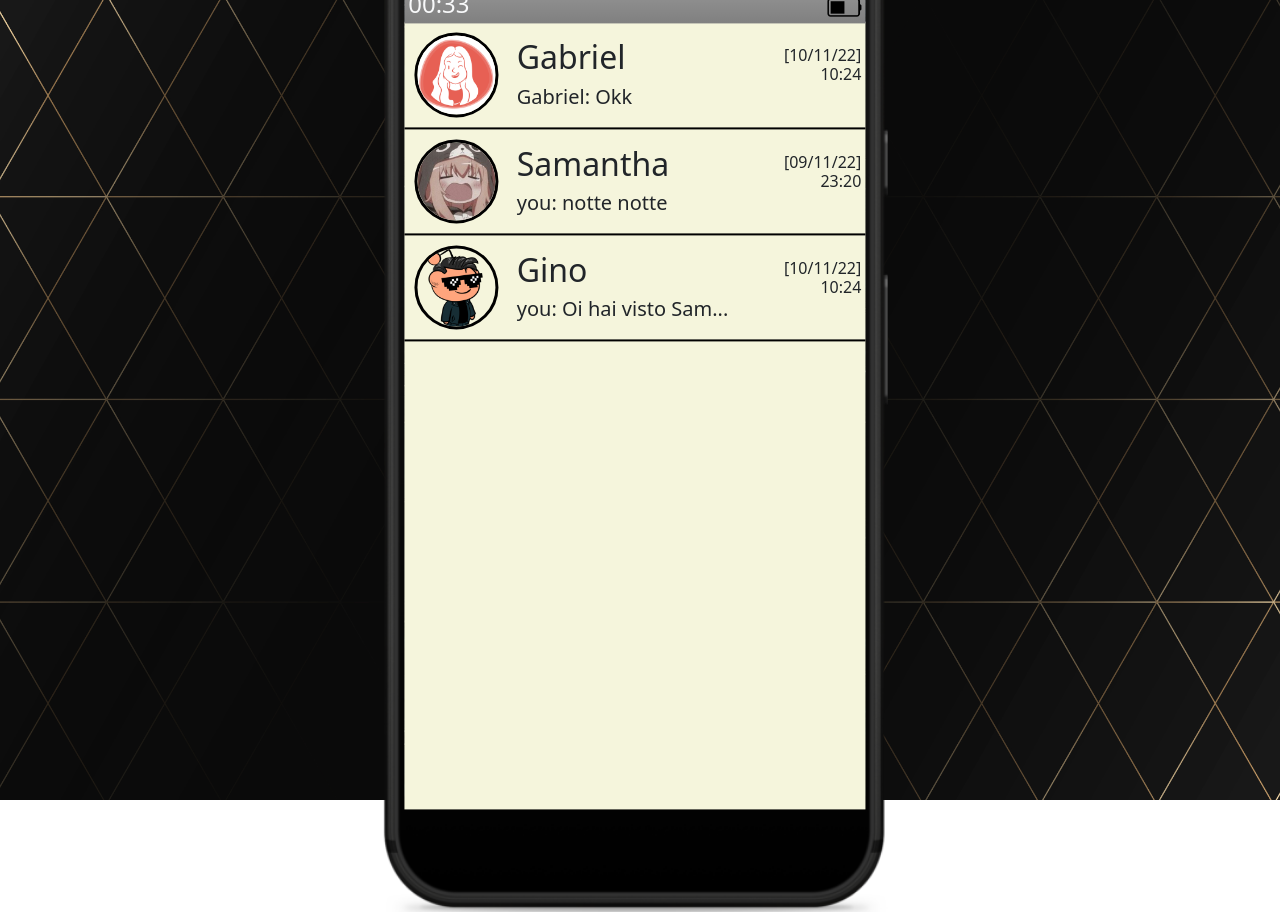
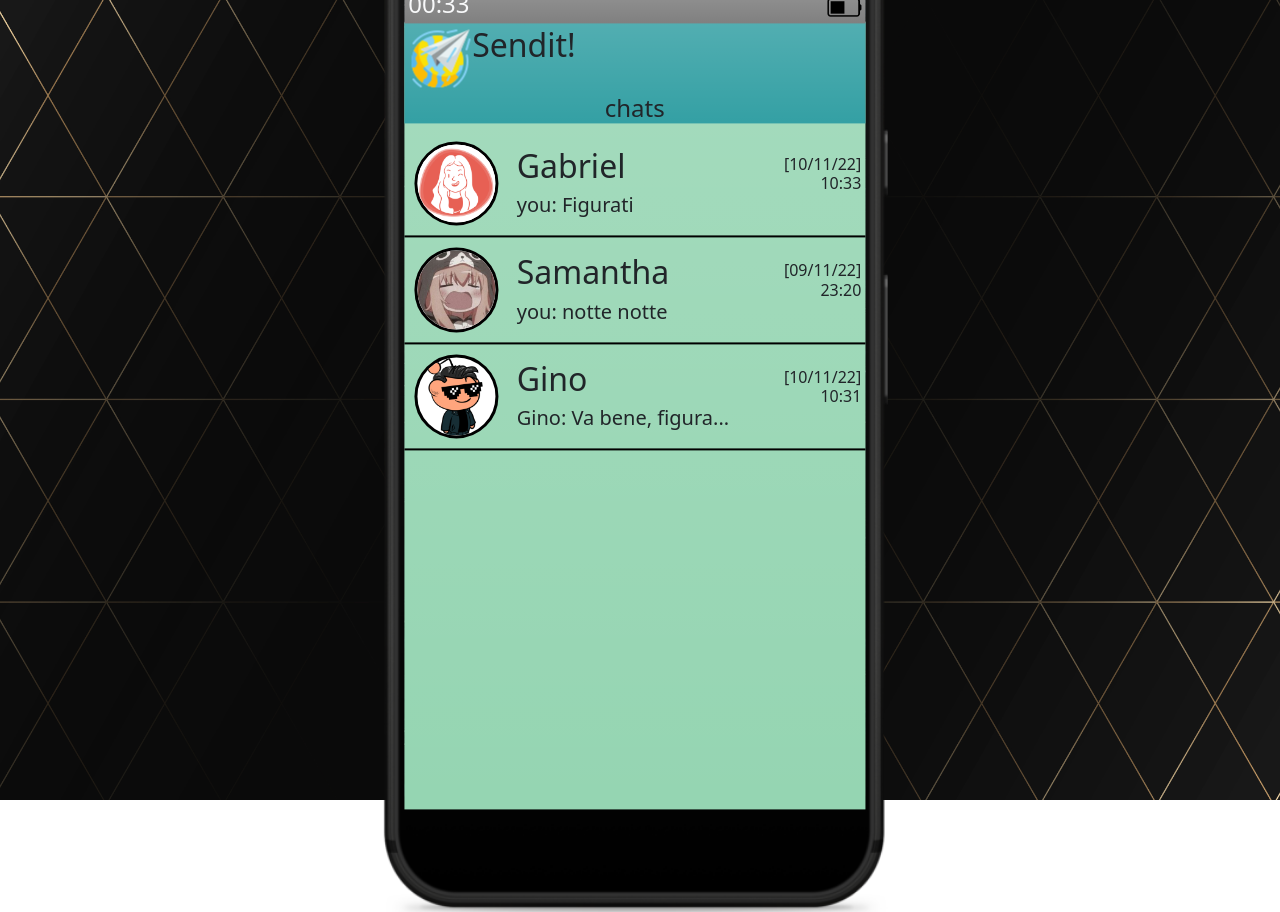
Before and after one commit to Malin18-SU/Malin18-SU.github.io, a PHP site: page /Siti/Progetto_Whatsapp/index.html in a window 1280 px wide. Run offline with PHP 8.4, Linux system fonts and the light colour scheme.

Commit message:
update of json and more

```diff
--- a/Siti/Progetto_Whatsapp/chats.json
+++ b/Siti/Progetto_Whatsapp/chats.json
@@ -31,6 +31,30 @@
         "sender" : "Gabriel",
         "time" : "[10/11/22] 10:24",
         "content" : "Okk"
+      },
+      {
+        "id" : 6,
+        "sender" : "Gabriel",
+        "time" : "[10/11/22] 10:31",
+        "content" : "Aggiornamenti?"
+      },
+      {
+        "id" : 7,
+        "sender" : "you",
+        "time" : "[10/11/22] 10:32",
+        "content" : "Gino ha detto che è andata dallo zio, non so"
+      },
+      {
+        "id" : 8,
+        "sender" : "Gabriel",
+        "time" : "[10/11/22] 10:32",
+        "content" : "Cosa? Davvero? Grazie mille"
+      },
+      {
+        "id" : 9,
+        "sender" : "you",
+        "time" : "[10/11/22] 10:33",
+        "content" : "Figurati"
       }
     ]
   },
@@ -52,7 +76,38 @@
         "sender" : "you",
         "time" : "[10/11/22] 10:24",
         "content" : "Oi hai visto Samantha per caso?"
-      }]
+      },
+        {
+          "id" : 2,
+          "sender" : "Gino",
+          "time" : "[10/11/22] 10:27",
+          "content" : "Oh ei, ciao!"
+        },
+        {
+          "id" : 3,
+          "sender" : "Gino",
+          "time" : "[10/11/22] 10:27",
+          "content" : "Guarda, ieri sera mi ha detto che andava dallo zio Franco per qualche giorno"
+        },
+        {
+          "id" : 4,
+          "sender" : "Gino",
+          "time" : "[10/11/22] 10:28",
+          "content" : "Perché?"
+        },
+        {
+          "id" : 5,
+          "sender" : "you",
+          "time" : "[10/11/22] 10:30",
+          "content" : "Ah ok, no nulla non mi risponde ai messaggi, grazie"
+        }
+      ,{
+          "id" : 6,
+          "sender" : "Gino",
+          "time" : "[10/11/22] 10:31",
+          "image" : "images/ex.png",
+          "content" : "Va bene, figurati! Ci sentiamo"
+        }]
     }
   ]
 }
--- a/Siti/Progetto_Whatsapp/index.html
+++ b/Siti/Progetto_Whatsapp/index.html
@@ -4,6 +4,7 @@
     <meta charset="UTF-8">
     <title>Sendit</title>
 
+    <link rel="icon" href="images/logo.png">
     <script src="https://code.jquery.com/jquery-3.6.1.js" integrity="sha256-3zlB5s2uwoUzrXK3BT7AX3FyvojsraNFxCc2vC/7pNI=" crossorigin="anonymous"></script>
     <script src="https://code.jquery.com/ui/1.13.2/jquery-ui.js" integrity="sha256-xLD7nhI62fcsEZK2/v8LsBcb4lG7dgULkuXoXB/j91c=" crossorigin="anonymous"></script>
 
@@ -13,7 +14,7 @@
     <link href="myStyle.css" type="text/css" rel="stylesheet">
     <script src="myScript.js"></script>
 </head>
-<body class="bg">
+<body class="bg text-dark">
 
 <div id="smartphone" class=""> <!-- smartphone container -->
     <div class="frame"> <!-- smartphone frame container -->
@@ -29,7 +30,20 @@
                 </div>
             </div>
 
-            <div class="chats_window window">  <!-- chat container -->
+            <div class="chats_window window color-secondary bg-gradient">  <!-- chat container -->
+                <div class="top-home color-primary m-auto bg-gradient border-2">
+                    <div class="d-flex flex-wrap p-1">
+                        <div class="d-inline-block">
+                            <img src="images/logo.png">
+                        </div>
+                        <div class="d-inline-block">
+                            <h2 class="text-dark">Sendit!</h2>
+                        </div>
+                    </div>
+
+                    <div class="text-center">
+                        <h4 class="text-dark">chats</h4>
+                    </div>
 
 
                 </div>
--- a/Siti/Progetto_Whatsapp/myScript.js
+++ b/Siti/Progetto_Whatsapp/myScript.js
@@ -7,18 +7,28 @@ $(document).ready(function(){
     load_app()
 
 
+
     $(document).on("click", "div.user > div", function(){
         $(".chats_window").hide()
         load_chat($(this).closest(".user").attr("data-name"))
     })
 
-    $(document).on("click", ".icon", function(){
+    $(document).on("click", "div .top-chat > .icon", function(){
         $(".icon").closest(".window").remove()
         stop_chat = true
         clearTimeout_msg(Timeout)
         $(".chats_window").show()
     })
 
+    $(document).on("click", "div .send > .icon", function(){
+        if($(".send-msg").val() !== "")
+        send_message({
+            sender: "you",
+            content: $(".send-msg").val(),
+            time: "[10/11/22] 10:33"
+        })
+        $(".send-msg").val("")
+    })
 
     //load the selected chat
     function load_chat(user){
@@ -26,7 +36,7 @@ $(document).ready(function(){
             data.users.forEach(function(item){      //check on every user
                 if(item.name === user){     //when finds the user's chat, it loads
                     $(".content").append('<div class="window">' +
-                        '   <div class="top-chat d-flex flex-wrap">' +
+                        '   <div class="top-chat d-flex flex-wrap color-secondary">' +
                         '       <div class="icon">' +
                         '               <img src="images/icons/back_arrow.svg">' +
                         '       </div>' +
@@ -39,25 +49,30 @@ $(document).ready(function(){
                         '                    </div>' +
                         '   </div>' +
                         ' <div class="chat"></div>' +
+                        ' <div class="bot-chat m-auto p-2 rounded d-flex flex-wrap color-main-2">' +
+                        '<input type="text" class="form-control send-msg w-75 color-main-1" placeholder="Scrivi un messaggio"</div>' +
+                        '<div class="w-25 send text-end"> ' +
+                        '<div class="icon">' +
+                        '<img src="images/icons/send.png">' +
+                        '</div>' +
+                        '</div>' +
                         '</div>')
-
-
+                    $(".send-msg").attr('disabled', 'disabled')
+                    $(".chat").scroll()
                     stop_chat = false
                     item.chat.every(function(msg){    //print every message
                         Timeout[msg.id] = setTimeout(function(){
-                            if(Timeout && stop_chat){       //doesn't allow to print messages of previous chats
+                            if((Timeout && stop_chat) || (msg.id === item.chat[item.chat.length-1].id)){       //doesn't allow to print messages of previous chats
                                 clearTimeout_msg(Timeout)
+                                $(".send-msg").removeAttr('disabled')
                                 return false
                             }
-                            $(".chat").append('<div id="' + msg.id + '" class="messageBox">' +
-                                '<div class="msg-sender">' + msg.sender + '</div>' +
-                                '<div class="msg-content">' + msg.content + '</div>' +
-                                '<div class="msg-time float-end">' + msg.time.substring(11) + '</div> ' +
-                                '</div>')
 
-                            if(msg.sender === "you"){       //if this is your message, add class "you"
-                                $(".chat").children("#" + msg.id).addClass("you")
+                            if(item.user === "Gabriel" && msg.id === 6){
+
                             }
+
+                            send_message(msg)
                         }, (msg.id-1) * 2000)
                         return true
                     })
@@ -65,6 +80,34 @@ $(document).ready(function(){
             })
         })
 
+    }
+
+    function send_message(msg){
+        $(".chat").append('<div id="' + msg.id + '" class="messageBox bg-light">')
+
+        if(msg.sender !== "you"){
+            $("#" + msg.id).append(
+                '<div class="msg-sender">' + msg.sender + '</div>'
+            )
+        }
+
+        if(msg.image){
+            $("#" + msg.id).append(
+                '<div class="msg-image"><img src="' + msg.image + '"></div>'
+            )
+        }
+
+        $("#" + msg.id).append(
+            '<div class="msg-content">' + msg.content + '</div>' +
+            '<div class="msg-time float-end">' + msg.time.substring(11) + '</div> ' +
+            '</div>')
+
+        if(msg.sender === "you"){       //if this is your message, add class "you"
+            $(".chat").children("#" + msg.id).addClass("you color-main").removeClass("bg-light")
+        }
+
+        $(".chat").animate({
+            scrollTop: $('.chat').prop("scrollHeight")}, 1000)
     }
 
     //load the selected chat
--- a/Siti/Progetto_Whatsapp/myStyle.css
+++ b/Siti/Progetto_Whatsapp/myStyle.css
@@ -33,6 +32,11 @@ body, html{
     top: 50%;
     left: 50%;
     transform: translate(-50%, -50%);*/
+}
+
+.top-home{
+    width: 100%;
+    height: auto;
 }
 
 .content{
@@ -88,11 +92,27 @@ body, html{
     margin-left: 0;
     margin-right: 3%;
     float: right;
-    background-color: aquamarine;
 }
 
-.chats_window{
-    background-color: beige
+.msg-image img{
+    width: 100%;
+    height: auto;
+}
+
+.color-primary{
+    background-color: #34a0a4
+}
+
+.color-secondary{
+    background-color: #95d5b2
+}
+
+.color-main{
+    background-color: #cbf3f0
+}
+
+.color-main-2{
+    background-color: #a4c3b2
 }
 
 .window{
@@ -109,6 +129,29 @@ body, html{
     margin: 10px;
 }
 
+.user img, .user-icon img{
+    background-color: white;
+}
+
+.send .icon img{
+    width: 35%;
+    height: auto;
+}
+
+.user{
+    border-bottom: 2px solid black;
+}
+
+.user-icon{
+    width: 18%;
+}
+
+.top-chat{
+    width: 100%;
+    height: 10%;
+    font-size: small;
+}
+
 .top-chat .icon{
     width: 10%;
 }
```
Also changed, not shown: other parts of Siti/Progetto_Whatsapp/myStyle.css (+18 -15 lines), Siti/Progetto_Whatsapp/images/ex.png (added), Siti/Progetto_Whatsapp/images/icons/send.png (added), Siti/Progetto_Whatsapp/images/logo.png (added), 1 other file.
